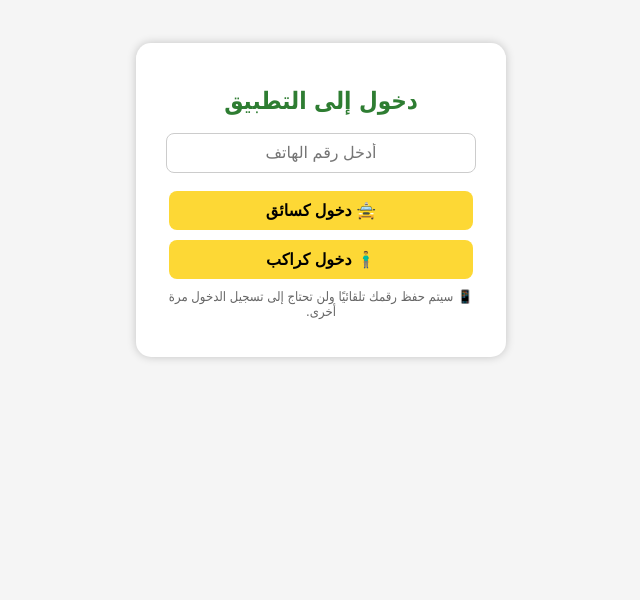
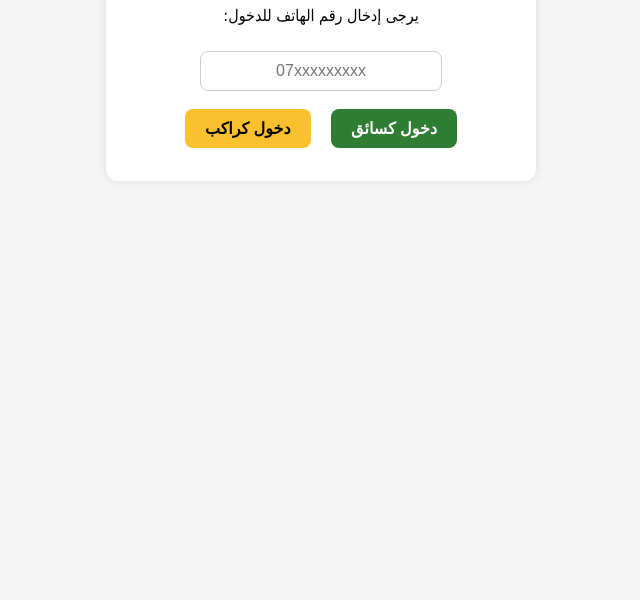
Before and after one commit to saadiraq782016-arch/saad, a plain HTML site: page index.html in a window 1280 px wide. Shown: the part 200-800 px from the top of the page, without its empty margins (319-959 px from the left). Drawn offline with Linux system fonts and the light colour scheme.

Commit message:
Revise login page layout and styles

```diff
--- a/index.html
+++ b/index.html
@@ -3,70 +3,59 @@
 <head>
 <meta charset="UTF-8">
 <meta name="viewport" content="width=device-width, initial-scale=1.0">
-<title>تكسي العراق الشامل</title>
+<title>تسجيل الدخول - تكسي العراق الشامل</title>
 <style>
-body {
-  font-family: Tahoma, sans-serif;
-  background: #f5f5f5;
-  display: flex;
-  flex-direction: column;
-  align-items: center;
-  justify-content: center;
-  height: 100vh;
-  margin: 0;
+body{
+  font-family:Tahoma;
+  background:#f5f5f5;
+  text-align:center;
+  margin:0;
+  padding:0;
 }
-.container {
-  background: white;
-  border-radius: 15px;
-  box-shadow: 0 0 10px rgba(0,0,0,0.2);
-  padding: 25px;
-  width: 320px;
-  text-align: center;
+.container{
+  margin-top:100px;
+  background:#fff;
+  display:inline-block;
+  padding:25px 40px;
+  border-radius:12px;
+  box-shadow:0 0 10px rgba(0,0,0,0.1);
 }
-h2 {
-  color: #2e7d32;
-  margin-bottom: 10px;
+h1{color:#2e7d32;}
+input{
+  width:220px;
+  padding:10px;
+  margin:10px 0;
+  border:1px solid #ccc;
+  border-radius:8px;
+  font-size:16px;
+  text-align:center;
 }
-input {
-  width: 90%;
-  padding: 10px;
-  margin: 8px 0;
-  border: 1px solid #ccc;
-  border-radius: 8px;
-  text-align: center;
-  font-size: 16px;
+button{
+  display:inline-block;
+  padding:10px 20px;
+  margin:8px;
+  font-size:16px;
+  border:none;
+  border-radius:8px;
+  cursor:pointer;
+  color:#fff;
+  font-weight:bold;
 }
-button {
-  width: 95%;
-  padding: 10px;
-  margin-top: 10px;
-  border: none;
-  background: #fdd835;
-  color: #000;
-  font-weight: bold;
-  border-radius: 8px;
-  cursor: pointer;
-  font-size: 16px;
-}
-button:hover { background: #ffee58; }
-.note {
-  font-size: 13px;
-  color: #666;
-  margin-top: 10px;
-}
+#driverBtn{background:#2e7d32;}
+#riderBtn{background:#fbc02d;color:#000;}
 </style>
 </head>
 <body>
+  <div class="container">
+    <h1>🚖 تكسي العراق الشامل</h1>
+    <p>يرجى إدخال رقم الهاتف للدخول:</p>
+    <input type="tel" id="phone" placeholder="07xxxxxxxxx" maxlength="11">
+    <div>
+      <button id="driverBtn" onclick="login('driver')">دخول كسائق</button>
+      <button id="riderBtn" onclick="login('rider')">دخول كراكب</button>
+    </div>
+  </div>
 
-<div class="container">
-  <h2>دخول إلى التطبيق</h2>
-  <input type="text" id="phone" placeholder="أدخل رقم الهاتف">
-  <button onclick="login('driver')">🚖 دخول كسائق</button>
-  <button onclick="login('rider')">🧍‍♂️ دخول كراكب</button>
-  <p class="note">📱 سيتم حفظ رقمك تلقائيًا ولن تحتاج إلى تسجيل الدخول مرة أخرى.</p>
-</div>
-
-<script type="module" src="app.js"></script>
-
+  <script type="module" src="app.js"></script>
 </body>
 </html>
```
